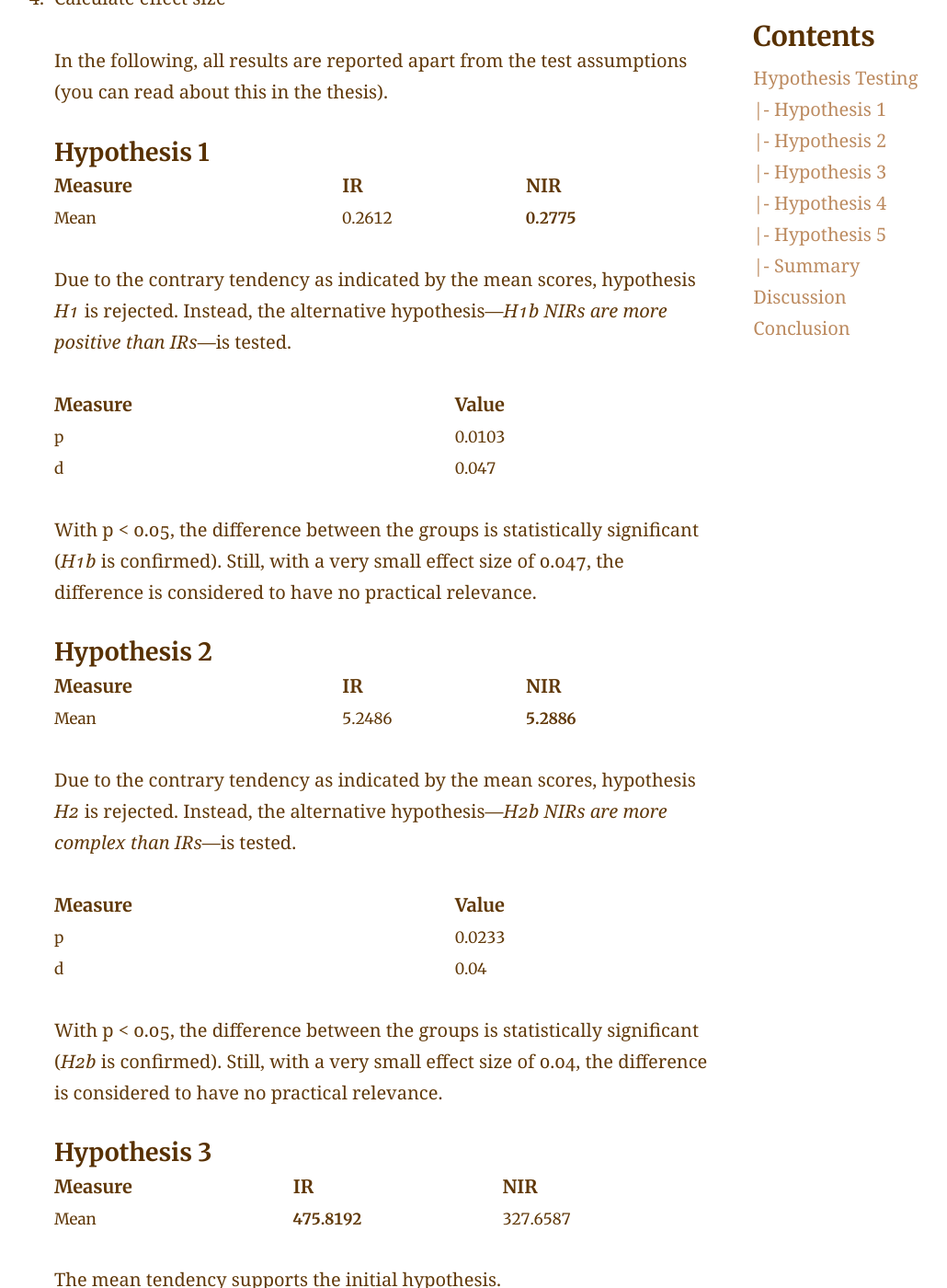
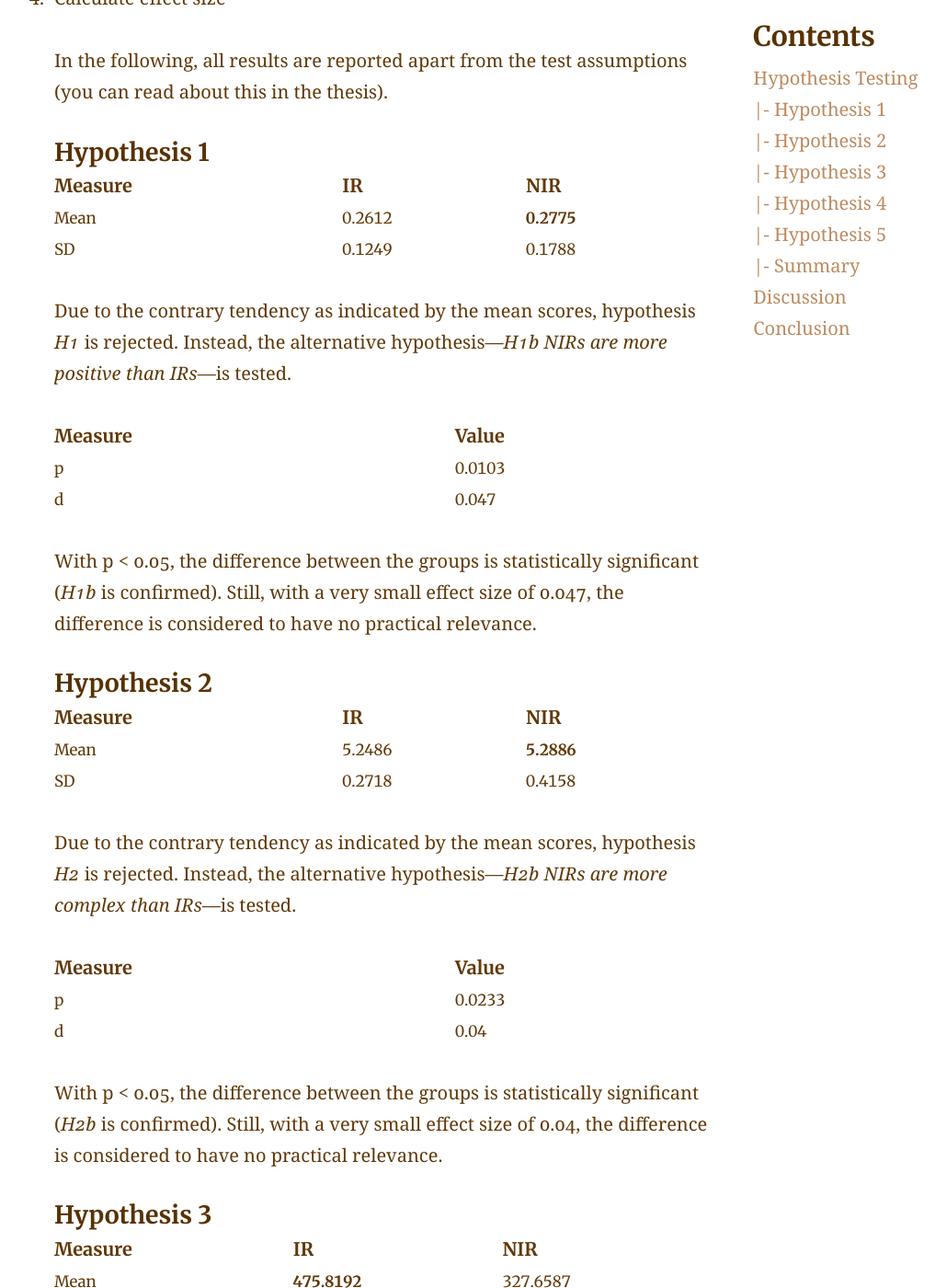
Before and after one commit to aheuma/IncentivizedBookReviews, a Jekyll site: the page built from results.md, in a window 1280 px wide and 1400 px high, scrolled down 414 px. Shown: the whole window at 92% size, without its empty margins (5-1035 px from the left). Built offline with Jekyll 4.4.1, drawn with Linux system fonts in a browser that asks for light colours; some of the changed text lies outside the part shown.

Commit message:
Add standard deviation scores to results.md

```diff
--- a/results.md
+++ b/results.md
@@ -19,6 +19,7 @@
 | **Measure** | **IR** | **NIR** |
 | --- | ---|---|
 | Mean | 0.2612 | **0.2775** |
+| SD | 0.1249 | 0.1788 |
 
 <br>Due to the contrary tendency as indicated by the mean scores, hypothesis _H1_ is rejected. Instead, the alternative hypothesis—_H1b NIRs are more positive than IRs_—is tested.
 
@@ -34,6 +35,7 @@
 | **Measure** | **IR** | **NIR** |
 | --- | ---|---|
 | Mean | 5.2486 | **5.2886** |
+| SD | 0.2718 | 0.4158 |
 
 <br>Due to the contrary tendency as indicated by the mean scores, hypothesis _H2_ is rejected. Instead, the alternative hypothesis—_H2b NIRs are more complex than IRs_—is tested.
 
@@ -49,6 +51,7 @@
 | **Measure** | **IR** | **NIR** |
 | --- | ---|---|
 | Mean | **475.8192** | 327.6587 |
+| SD | 311.3817 | 280.9906 |
 
 <br>The mean tendency supports the initial hypothesis.
 
@@ -85,6 +88,7 @@
 | **Measure** | **IR** | **NIR** |
 | --- | ---|---|
 | Mean | **91.7514** | 91.3303 |
+| SD | 2.0898 | 3.8464 |
 
 <br>The mean tendency supports the initial hypothesis.
 
```
